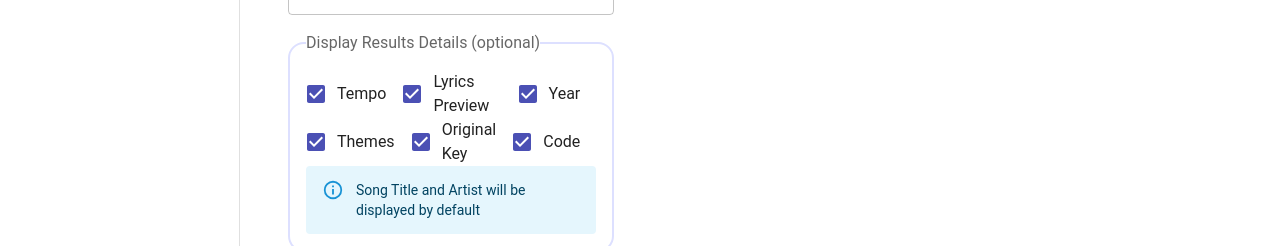
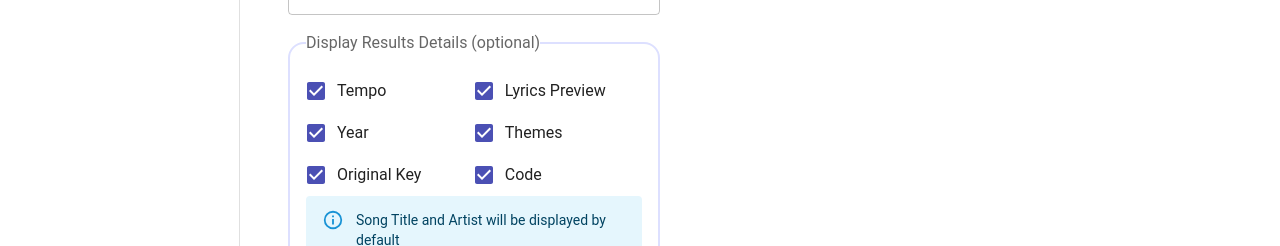
Before and after one commit to hmcc-global/psalted-2, a React (Create React App) app in the folder ui/: page /song in a window 1280 px wide. Shown: the part 323-569 px from the top of the page. Built offline with nearby package versions, Linux system fonts and the light colour scheme; no server answers.

Commit message:
GH-28: Neat grid of checkboxes

```diff
--- a/ui/src/components/song/SongSearch.tsx
+++ b/ui/src/components/song/SongSearch.tsx
@@ -12,6 +12,7 @@ import {
   FormLabel,
   Button,
   Alert,
+  Grid,
 } from '@mui/material';
 import { SongSearchProps, SongCardProps } from '../../types/song';
 import { useState, useEffect, useCallback } from 'react';
@@ -149,7 +150,8 @@ const SongSearch = (props: SongSearchProps) => {
           >
             <FormLabel component="legend">Display Results Details (optional)</FormLabel>
             <FormGroup>
-              <Stack direction="row">
+              <Grid container columns={8}>
+                <Grid item xs={4}>
                   <FormControlLabel
                     control={
                       <Checkbox
@@ -160,6 +162,8 @@ const SongSearch = (props: SongSearchProps) => {
                     }
                     label="Tempo"
                   />
+                </Grid>
+                <Grid item xs={4}>
                   <FormControlLabel
                     control={
                       <Checkbox
@@ -170,6 +174,8 @@ const SongSearch = (props: SongSearchProps) => {
                     }
                     label="Lyrics Preview"
                   />
+                </Grid>
+                <Grid item xs={4}>
                   <FormControlLabel
                     control={
                       <Checkbox
@@ -180,8 +186,8 @@ const SongSearch = (props: SongSearchProps) => {
                     }
                     label="Year"
                   />
-              </Stack>
-              <Stack direction="row">
+                </Grid>
+                <Grid item xs={4}>
                   <FormControlLabel
                     control={
                       <Checkbox
@@ -192,6 +198,8 @@ const SongSearch = (props: SongSearchProps) => {
                     }
                     label="Themes"
                   />
+                </Grid>
+                <Grid item xs={4}>
                   <FormControlLabel
                     control={
                       <Checkbox
@@ -202,6 +210,8 @@ const SongSearch = (props: SongSearchProps) => {
                     }
                     label="Original Key"
                   />
+                </Grid>
+                <Grid item xs={4}>
                   <FormControlLabel
                     control={
                       <Checkbox
@@ -212,7 +222,8 @@ const SongSearch = (props: SongSearchProps) => {
                     }
                     label="Code"
                   />
-              </Stack>
+                </Grid>
+              </Grid>
               <Alert severity="info">Song Title and Artist will be displayed by default</Alert>
             </FormGroup>
           </FormControl>
```
Lines whose indentation alone changed are shown as unchanged.
